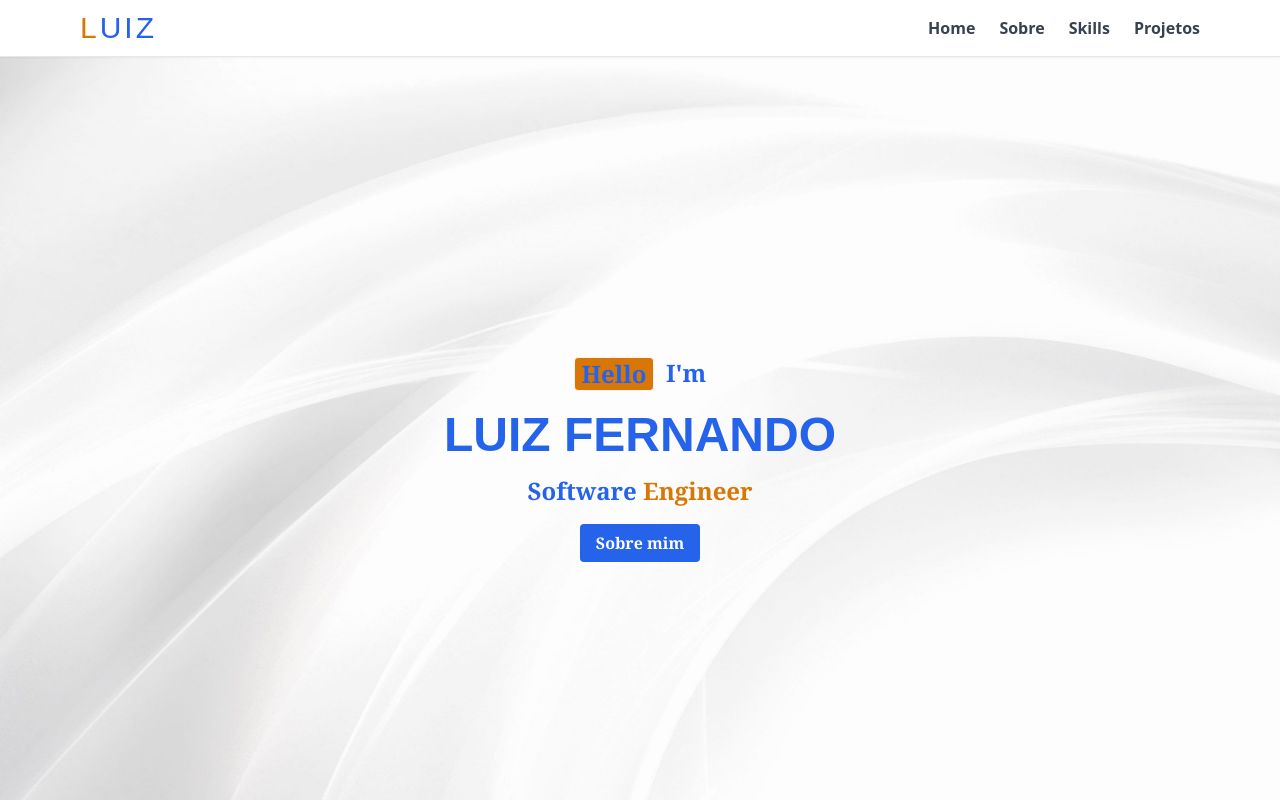
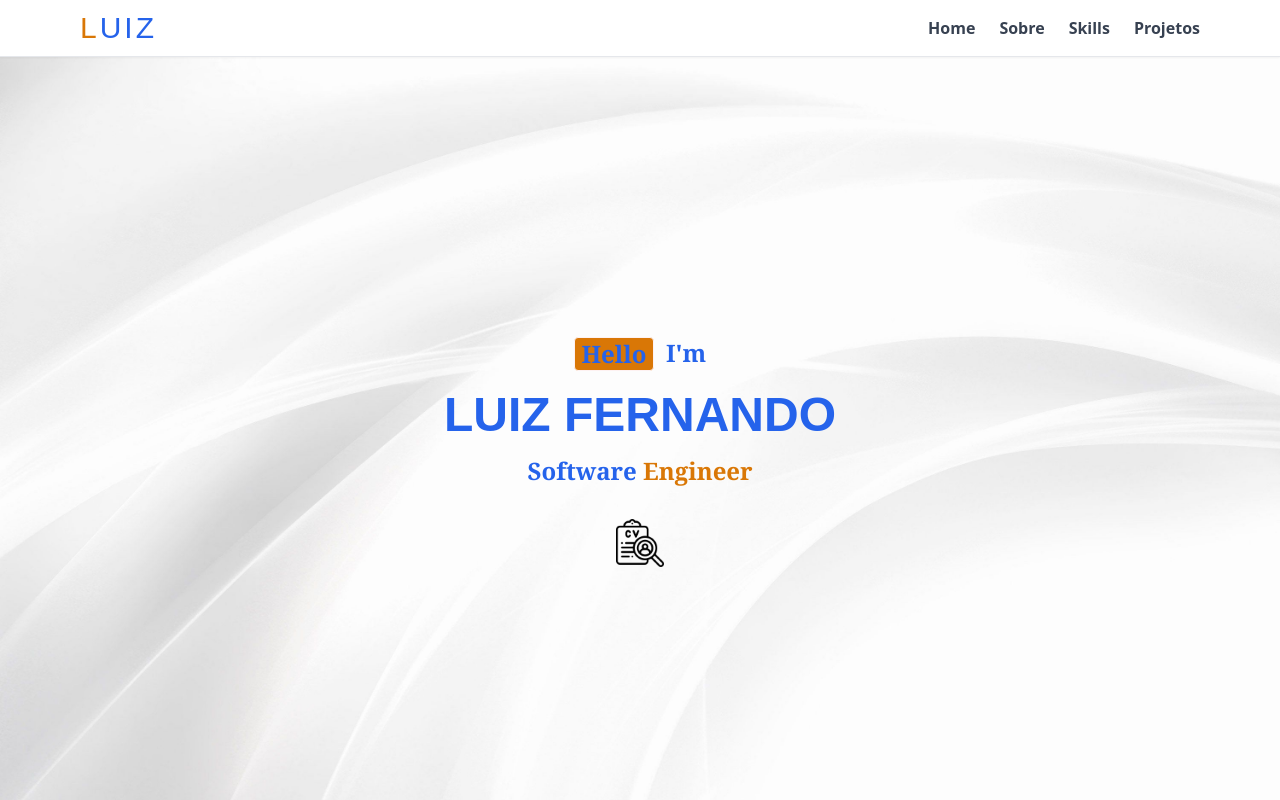
Before and after one commit to luiz-divino/meu-portfolio, a React (Create React App) app: page / in a window 1280 px wide. Shown: the top 800 px of the page. Built offline with nearby package versions, Linux system fonts and the light colour scheme.

Commit message:
adição do icon e caminho para o meu curriculo

```diff
--- a/src/sections/Hero.js
+++ b/src/sections/Hero.js
@@ -1,21 +1,32 @@
 import React from "react";
 import imgBackground from "../assets/img/background.jpg"
+import curriculo from "../assets/img/curriculo.png"
 
 function Hero() {
+  const caminhoDoCV = './meu-curriculo.pdf'
   return (
     <section id="home" className="hero h-screen flex items-center justify-center" style={{ backgroundImage: `url(${imgBackground})`, backgroundSize: 'cover' }}>
       <div className="font-sans font-bold md:font-serif text-center py-20 text-blue-600 ">
 
         <div className="flex justify-center">
           <p className="bg-yellow-600 border border-red-50 rounded w-20 text-2xl mb-5 mr-3">Hello</p>
-           <p className="text-2xl">I'm</p>
+          <p className="text-2xl">I'm</p>
         </div>
 
         <h1 className="nome text-5xl">LUIZ FERNANDO</h1>
 
         <p className="mt-4 text-2xl pb-6 font-bold text-blue-600">Software <span className="text-yellow-600">Engineer</span></p>
 
-        <a href="#about" className="px-4 py-2 bg-blue-600 text-white rounded hover:bg-blue-900 transition duration-300">Sobre mim</a>
+        <div className="flex justify-center">
+          <a href={caminhoDoCV}
+            target="_blank"
+            rel="noopener noreferrer"
+            title="Ver meu currículo (PDF)"
+            className="px-4 py-2 text-white rounded">
+            <img src={curriculo} className="w-12 h-12 hover:scale-50 transition duration-300" alt="icon de curriculo" />
+          </a>
+        </div>
+
       </div>
 
 
```
